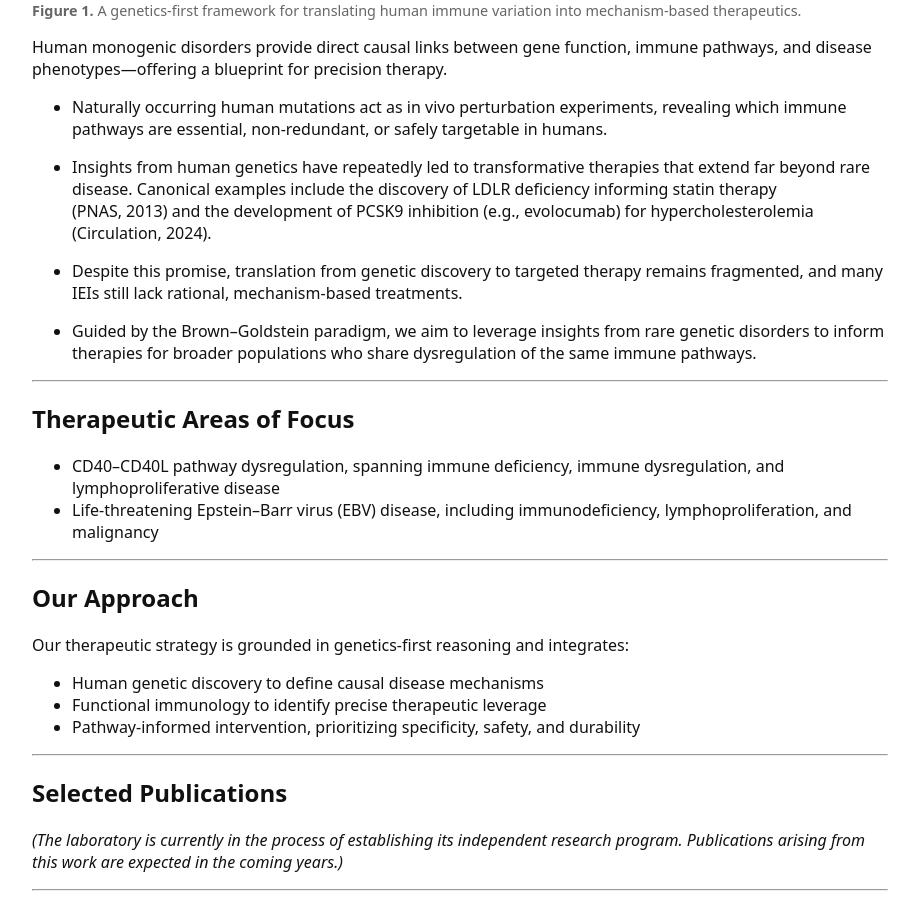
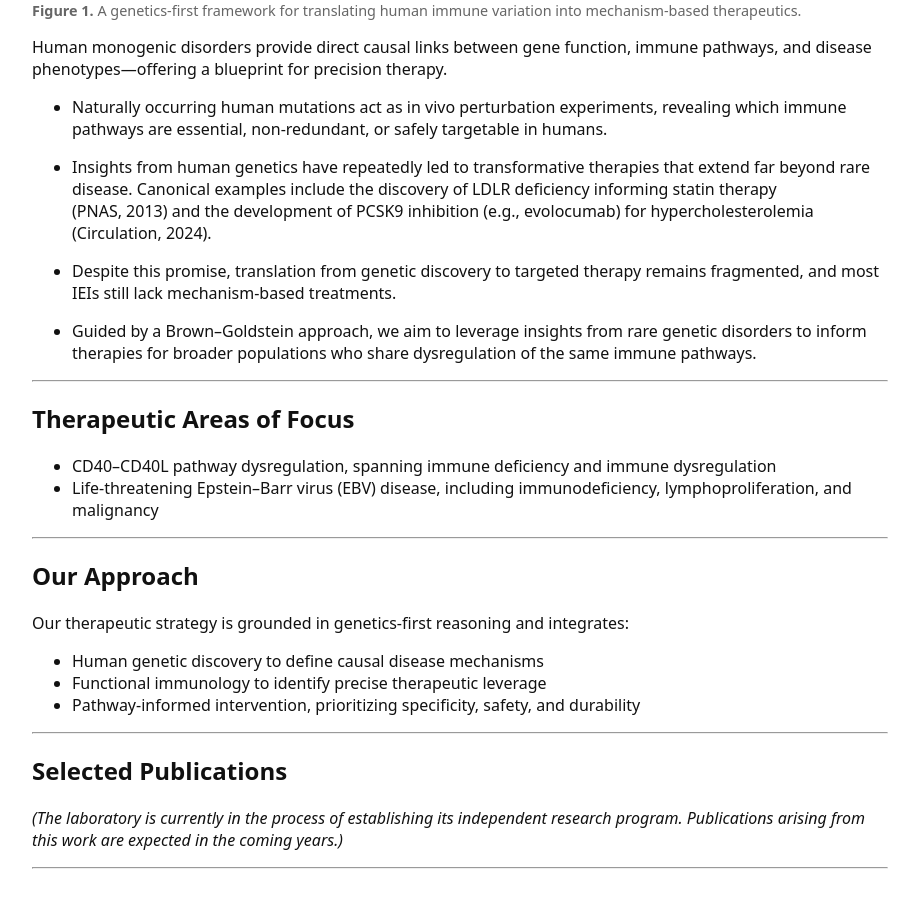
Before and after one commit to ruiyanggenetics/ghilab, a Jekyll site: the page built from research/therapeutics.md, in a window 1280 px wide and 900 px high, scrolled down 1509 px. Shown: the whole window, without its empty margins (328-1247 px from the left). Built offline with Jekyll 4.4.1, drawn with Linux system fonts in a browser that asks for light colours.

Commit message:
Update therapeutics.md

```diff
--- a/research/therapeutics.md
+++ b/research/therapeutics.md
@@ -44,9 +44,9 @@ and disease phenotypes—offering a blueprint for precision therapy.
   ([Circulation, 2024](https://pubmed.ncbi.nlm.nih.gov/38227713/)).
 
 - Despite this promise, translation from genetic discovery to targeted therapy remains fragmented,
-  and many IEIs still lack rational, mechanism-based treatments.
+  and most IEIs still lack  mechanism-based treatments.
 
-- Guided by the Brown–Goldstein paradigm, we aim to leverage insights from rare genetic
+- Guided by a Brown–Goldstein approach, we aim to leverage insights from rare genetic
   disorders to inform therapies for broader populations who share dysregulation of the same
   immune pathways.
 
@@ -54,8 +54,7 @@ and disease phenotypes—offering a blueprint for precision therapy.
 
 ## Therapeutic Areas of Focus
 
-- CD40–CD40L pathway dysregulation, spanning immune deficiency, immune dysregulation,
-  and lymphoproliferative disease
+- CD40–CD40L pathway dysregulation, spanning immune deficiency and immune dysregulation
 - Life-threatening Epstein–Barr virus (EBV) disease, including immunodeficiency,
   lymphoproliferation, and malignancy
 
```
